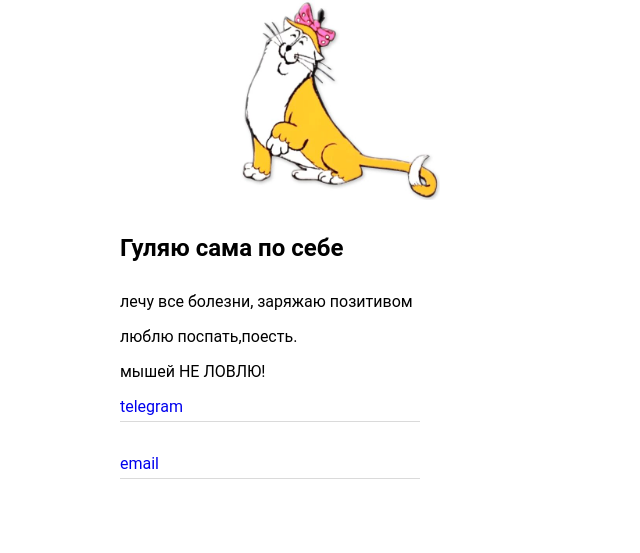
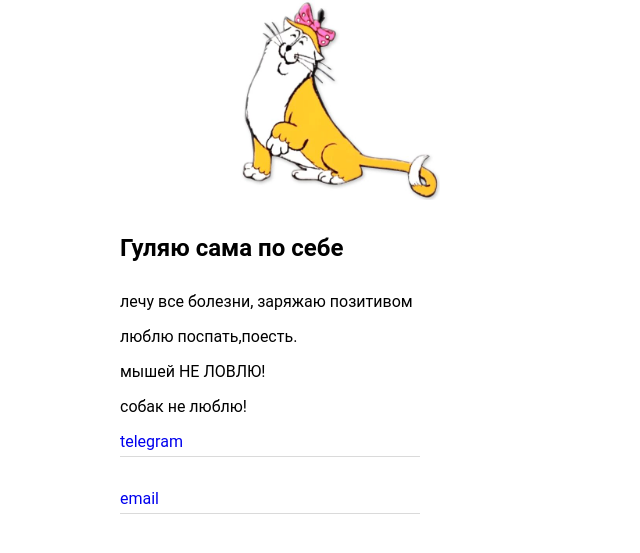
Before and after one commit to Svetlana74QA/cv, a plain HTML site: page 3333.html in a window 1280 px wide. Shown: the part 81-634 px from the top of the page, without its empty margins (0-640 px from the left). Drawn offline with Linux system fonts and the light colour scheme.

Commit message:
добавила параграф

```diff
--- a/3333.html
+++ b/3333.html
@@ -17,6 +17,7 @@
 <p>лечу все болезни, заряжаю позитивом</p>
 <p>люблю поспать,поесть.</p>
 <p>мышей НЕ ЛОВЛЮ!</p>
+<p>собак не люблю!</p>
 			<div class="contacts">
     <a href="https://t.me/SvetlanaSR27">telegram</a><br>
     <a href="mailto:svetlana-hal@mail.ru">email</a><br>
```
